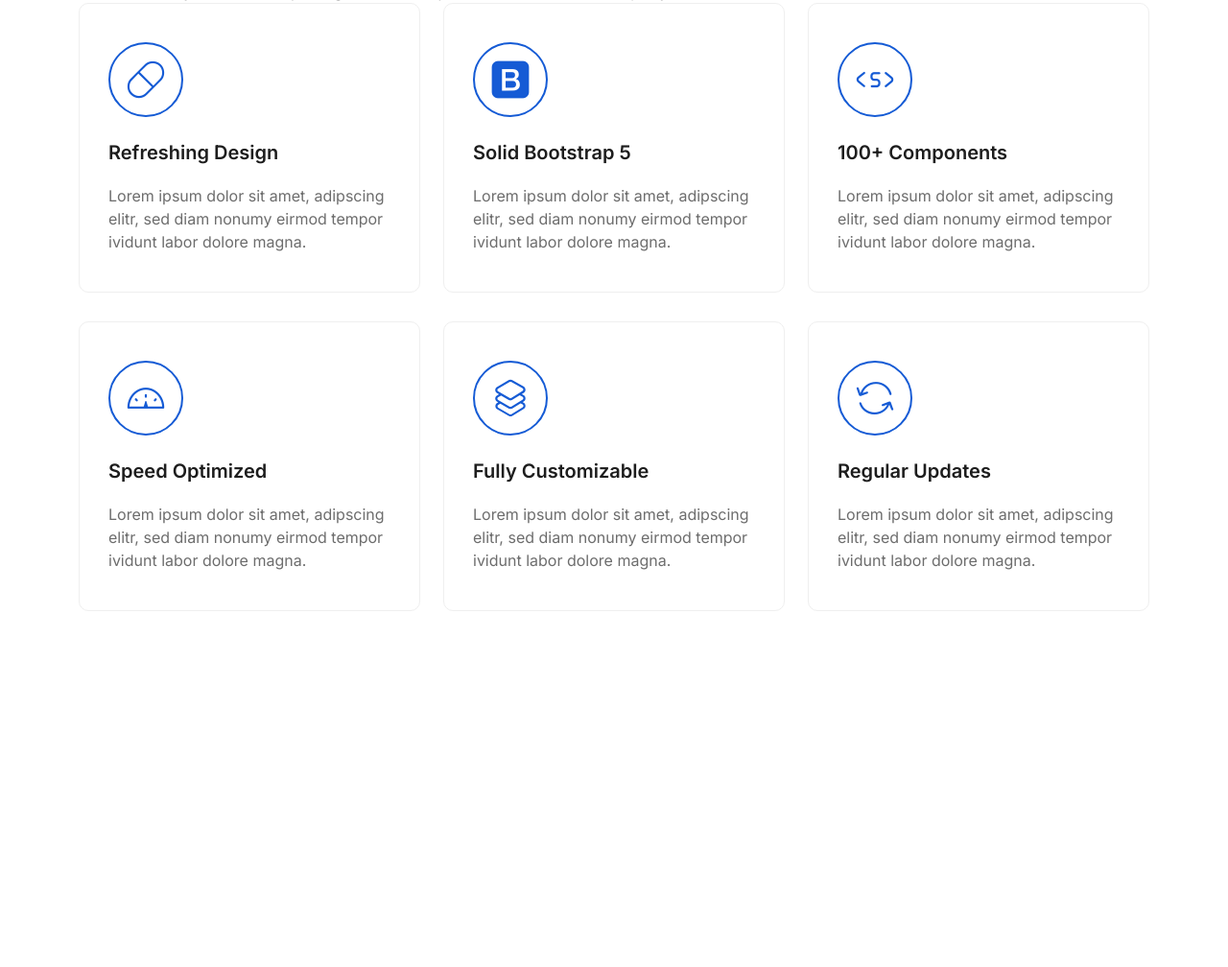
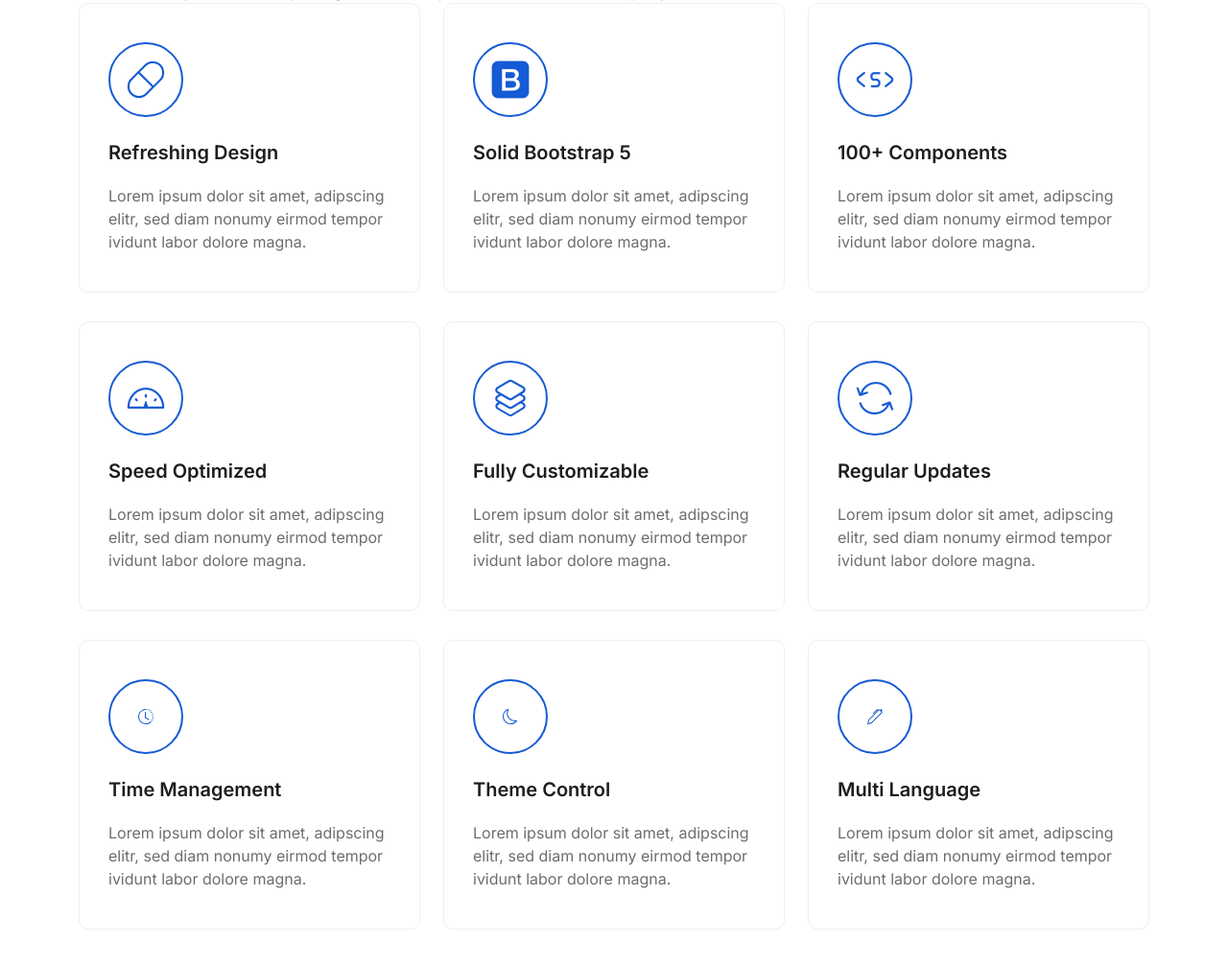
Before and after one commit to git12nazneen/template, a plain HTML site: page index.html in a window 1280 px wide. Shown: the part 184-1192 px from the top of the page at 96% size. Before the commit the page ends 951 px from the top, so only its background shows below. Drawn offline with Linux system fonts and the light colour scheme.

Commit message:
add some feature as like theme control and time manage process and aslo language control

```diff
--- a/index.html
+++ b/index.html
@@ -141,6 +141,56 @@
             </div>
           </div>
         </div>
+        <div class="col-lg-4 col-md-6">
+          <div class="single-services">
+            <div class="service-icon">
+              <svg xmlns="http://www.w3.org/2000/svg" width="16" height="16" fill="currentColor" class="bi bi-clock-history" viewBox="0 0 16 16">
+                <path d="M8.515 1.019A7 7 0 0 0 8 1V0a8 8 0 0 1 .589.022zm2.004.45a7 7 0 0 0-.985-.299l.219-.976q.576.129 1.126.342zm1.37.71a7 7 0 0 0-.439-.27l.493-.87a8 8 0 0 1 .979.654l-.615.789a7 7 0 0 0-.418-.302zm1.834 1.79a7 7 0 0 0-.653-.796l.724-.69q.406.429.747.91zm.744 1.352a7 7 0 0 0-.214-.468l.893-.45a8 8 0 0 1 .45 1.088l-.95.313a7 7 0 0 0-.179-.483m.53 2.507a7 7 0 0 0-.1-1.025l.985-.17q.1.58.116 1.17zm-.131 1.538q.05-.254.081-.51l.993.123a8 8 0 0 1-.23 1.155l-.964-.267q.069-.247.12-.501m-.952 2.379q.276-.436.486-.908l.914.405q-.24.54-.555 1.038zm-.964 1.205q.183-.183.35-.378l.758.653a8 8 0 0 1-.401.432z"/>
+                <path d="M8 1a7 7 0 1 0 4.95 11.95l.707.707A8.001 8.001 0 1 1 8 0z"/>
+                <path d="M7.5 3a.5.5 0 0 1 .5.5v5.21l3.248 1.856a.5.5 0 0 1-.496.868l-3.5-2A.5.5 0 0 1 7 9V3.5a.5.5 0 0 1 .5-.5"/>
+              </svg>
+            </div>
+            <div class="service-content">
+              <h4>Time Management</h4>
+              <p>
+                Lorem ipsum dolor sit amet, adipscing elitr, sed diam nonumy
+                eirmod tempor ividunt labor dolore magna.
+              </p>
+            </div>
+          </div>
+        </div>
+        <div class="col-lg-4 col-md-6">
+          <div class="single-services">
+            <div class="service-icon">
+              <svg xmlns="http://www.w3.org/2000/svg" width="16" height="16" fill="currentColor" class="bi bi-moon" viewBox="0 0 16 16">
+                <path d="M6 .278a.77.77 0 0 1 .08.858 7.2 7.2 0 0 0-.878 3.46c0 4.021 3.278 7.277 7.318 7.277q.792-.001 1.533-.16a.79.79 0 0 1 .81.316.73.73 0 0 1-.031.893A8.35 8.35 0 0 1 8.344 16C3.734 16 0 12.286 0 7.71 0 4.266 2.114 1.312 5.124.06A.75.75 0 0 1 6 .278M4.858 1.311A7.27 7.27 0 0 0 1.025 7.71c0 4.02 3.279 7.276 7.319 7.276a7.32 7.32 0 0 0 5.205-2.162q-.506.063-1.029.063c-4.61 0-8.343-3.714-8.343-8.29 0-1.167.242-2.278.681-3.286"/>
+              </svg>
+            </div>
+            <div class="service-content">
+              <h4>Theme Control</h4>
+              <p>
+                Lorem ipsum dolor sit amet, adipscing elitr, sed diam nonumy
+                eirmod tempor ividunt labor dolore magna.
+              </p>
+            </div>
+          </div>
+        </div>
+        <div class="col-lg-4 col-md-6">
+          <div class="single-services">
+            <div class="service-icon">
+              <svg xmlns="http://www.w3.org/2000/svg" width="16" height="16" fill="currentColor" class="bi bi-pen" viewBox="0 0 16 16">
+                <path d="m13.498.795.149-.149a1.207 1.207 0 1 1 1.707 1.708l-.149.148a1.5 1.5 0 0 1-.059 2.059L4.854 14.854a.5.5 0 0 1-.233.131l-4 1a.5.5 0 0 1-.606-.606l1-4a.5.5 0 0 1 .131-.232l9.642-9.642a.5.5 0 0 0-.642.056L6.854 4.854a.5.5 0 1 1-.708-.708L9.44.854A1.5 1.5 0 0 1 11.5.796a1.5 1.5 0 0 1 1.998-.001m-.644.766a.5.5 0 0 0-.707 0L1.95 11.756l-.764 3.057 3.057-.764L14.44 3.854a.5.5 0 0 0 0-.708z"/>
+              </svg>
+            </div>
+            <div class="service-content">
+              <h4>Multi Language</h4>
+              <p>
+                Lorem ipsum dolor sit amet, adipscing elitr, sed diam nonumy
+                eirmod tempor ividunt labor dolore magna.
+              </p>
+            </div>
+          </div>
+        </div>
       </div>
     </div>
   </section>
```
